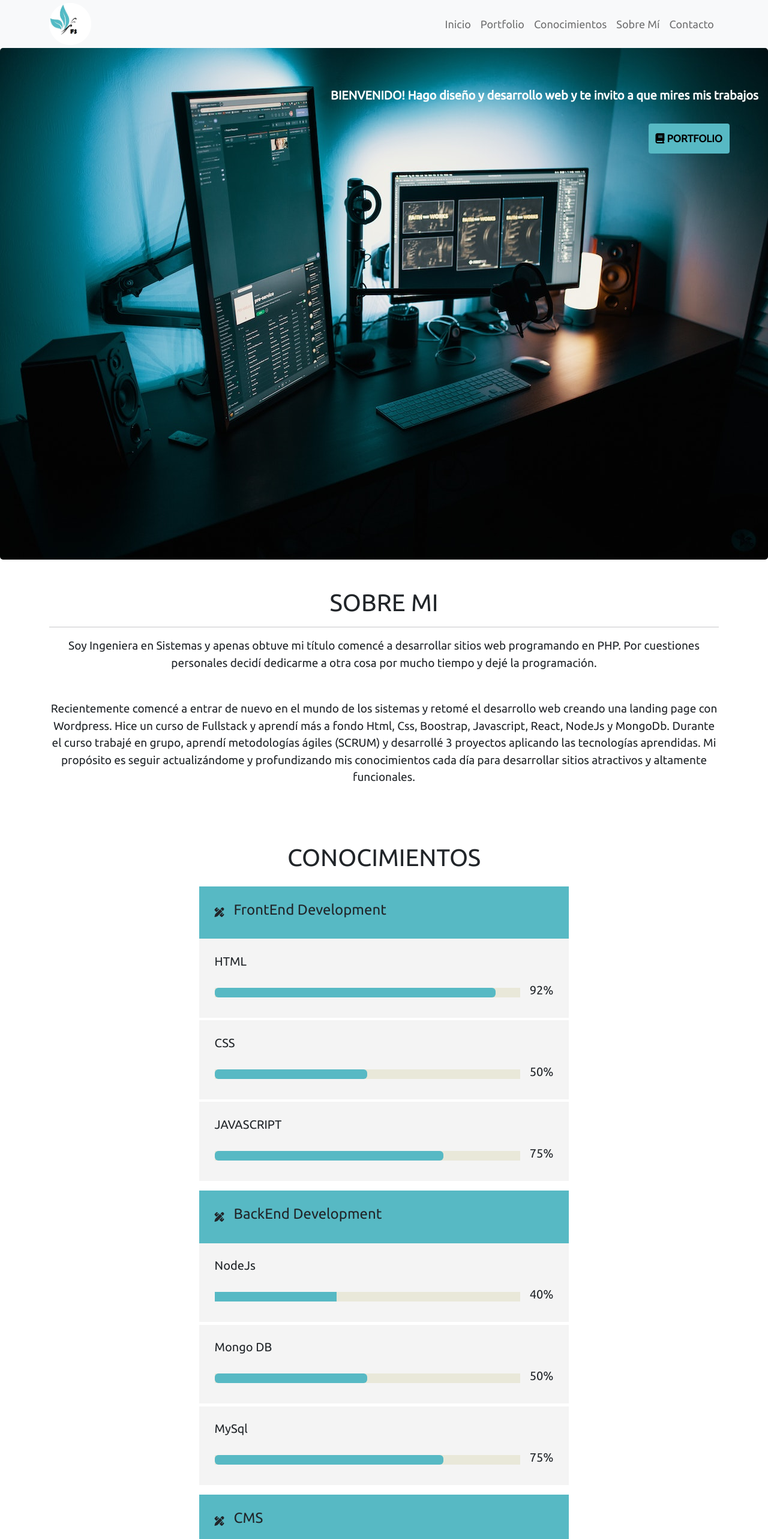
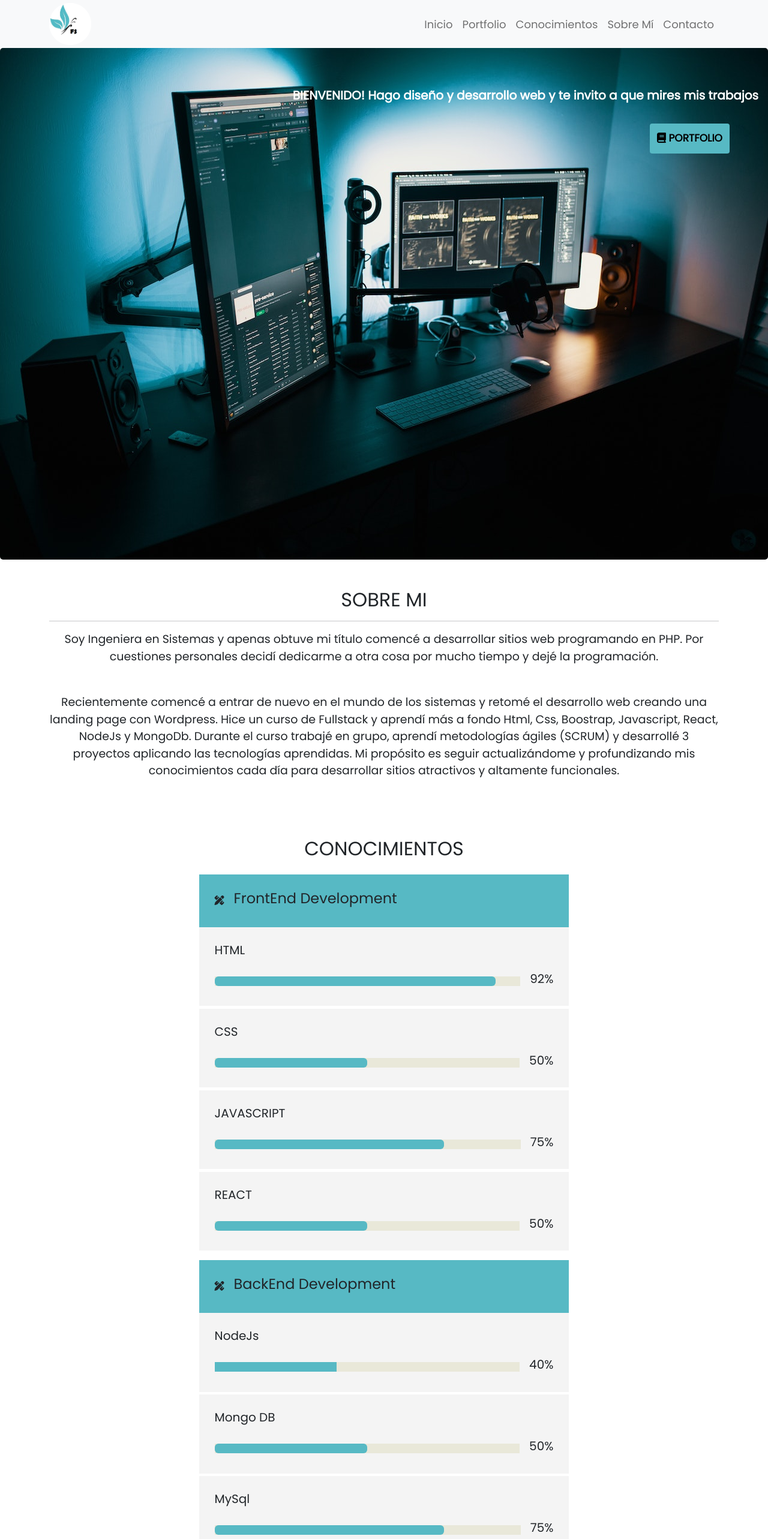
Before and after one commit to fernandasalica/PortfolioReact, a React (Create React App) app: page / in a window 1280 px wide. Shown: the top 2566 px of the page at 60% size. Built offline with nearby package versions, Linux system fonts and the light colour scheme.

Commit message:
Cambio tipo de letra y modifico skills

```diff
--- a/src/components/Aboutme.js
+++ b/src/components/Aboutme.js
@@ -4,7 +4,7 @@ import { Container } from "react-bootstrap";
 const Aboutme = () => {
   return (
     <Container className="mt-4" id="aboutme">
-      <h1 className="text-center">SOBRE MI</h1>
+      <h2 className="text-center">SOBRE MI</h2>
       <hr></hr>
       <p className="text-center text mt-3 mb-5">
         Soy Ingeniera en Sistemas y apenas obtuve mi título comencé a
--- a/src/components/Contact.js
+++ b/src/components/Contact.js
@@ -7,7 +7,7 @@ const Contact = () => {
     <>
       <Container className="image" id="contact">
         <div className="fondo">
-          <h1 className="text-center mt-5 text-white">CONTACTO</h1>
+          <h2 className="text-center mt-5 text-white">CONTACTO</h2>
           <h5 className="text-white text-center my-3">
             Contactate y haceme llegar tu comentario, opinión...
           </h5>
--- a/src/components/Navbar1.js
+++ b/src/components/Navbar1.js
@@ -6,13 +6,7 @@ import Navbar from "react-bootstrap/Navbar";
 const Navbar1 = () => {
   return (
     <>
-      <Navbar
-        collapseOnSelect
-        expand="lg"
-        bg="light"
-        sticky="top"
-        className="nav-bar"
-      >
+      <Navbar collapseOnSelect expand="lg" bg="light" className="nav-bar">
         <Container>
           <Navbar.Brand>
             <a href="#home">
--- a/src/components/Portfolio.js
+++ b/src/components/Portfolio.js
@@ -10,7 +10,7 @@ const Portfolio = () => {
       <Container className="mb-5" id="portfolio">
         <br></br>
         <br></br>
-        <h1 className="text-center">PORTFOLIO</h1>
+        <h2 className="text-center">PORTFOLIO</h2>
         <hr></hr>
         <Row xs={1} md={3} className="g-4">
           <Col>
--- a/src/components/Skills.js
+++ b/src/components/Skills.js
@@ -3,7 +3,7 @@ import React from "react";
 export const Skills = () => {
   return (
     <section class="skills" id="skills">
-      <h1 className="text-center my-4">CONOCIMIENTOS</h1>
+      <h2 className="text-center my-4">CONOCIMIENTOS</h2>
       <div class="container">
         <div class="skill">
           <div class="head">
@@ -42,6 +42,16 @@ export const Skills = () => {
                 <div class="progress"></div>
               </div>
               <h5>75%</h5>
+            </div>
+          </div>
+
+          <div class="item">
+            <h5>REACT</h5>
+            <div class="progress-area">
+              <div class="progress-bar">
+                <div class="progress"></div>
+              </div>
+              <h5>50%</h5>
             </div>
           </div>
         </div>
--- a/src/css/style.css
+++ b/src/css/style.css
@@ -1,4 +1,4 @@
-@import url("https://fonts.googleapis.com/css2?family=Ubuntu&display=swap");
+@import url("https://fonts.googleapis.com/css2?family=Poppins&display=swap");
 
 * {
   padding: 0;
@@ -12,7 +12,7 @@ html {
 }
 
 body {
-  font-family: "Ubuntu", sans-serif;
+  font-family: "Poppins", sans-serif;
 }
 
 .menu {
@@ -162,6 +162,10 @@ section.skills .item:nth-child(4) .progress-bar .progress {
   width: 75%;
 }
 
+section.skills .item:nth-child(5) .progress-bar .progress {
+  width: 50%;
+}
+
 @media (max-width: 720px) {
   .link {
     font-size: 15px;
```
